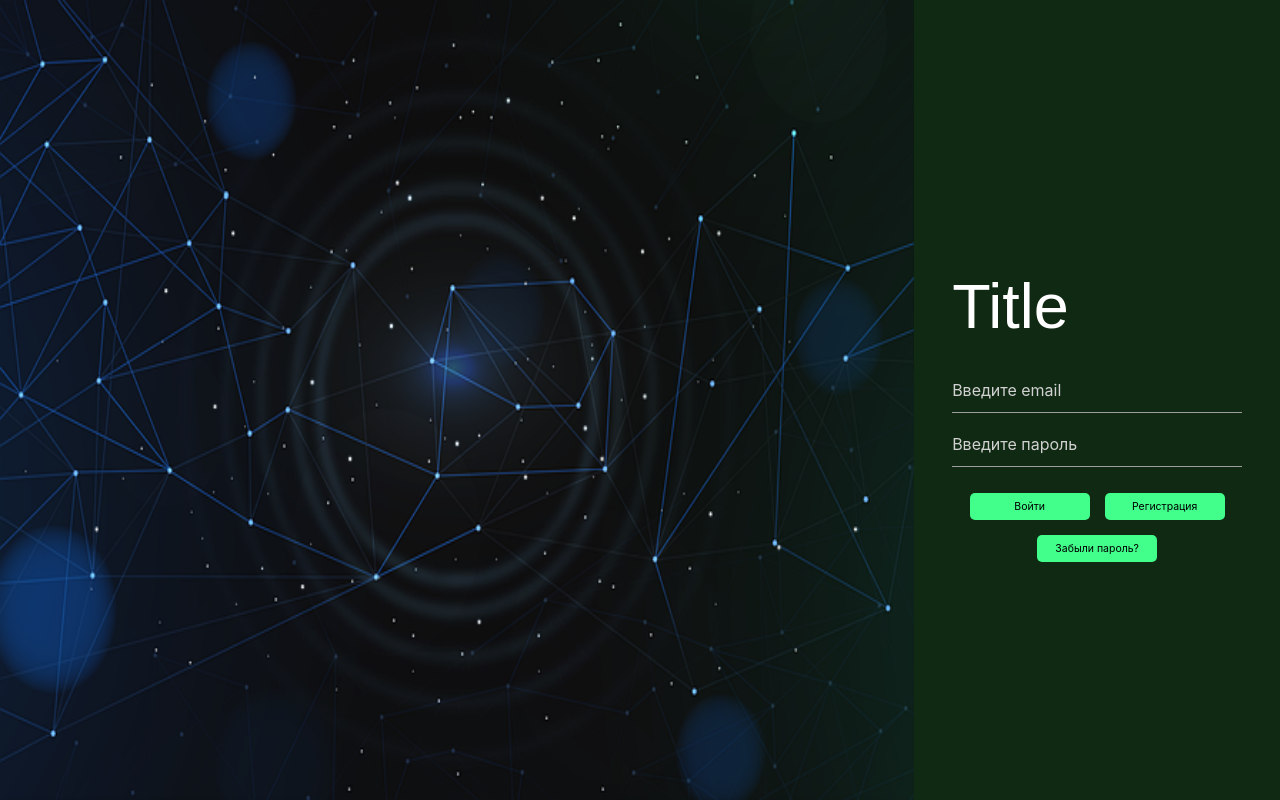
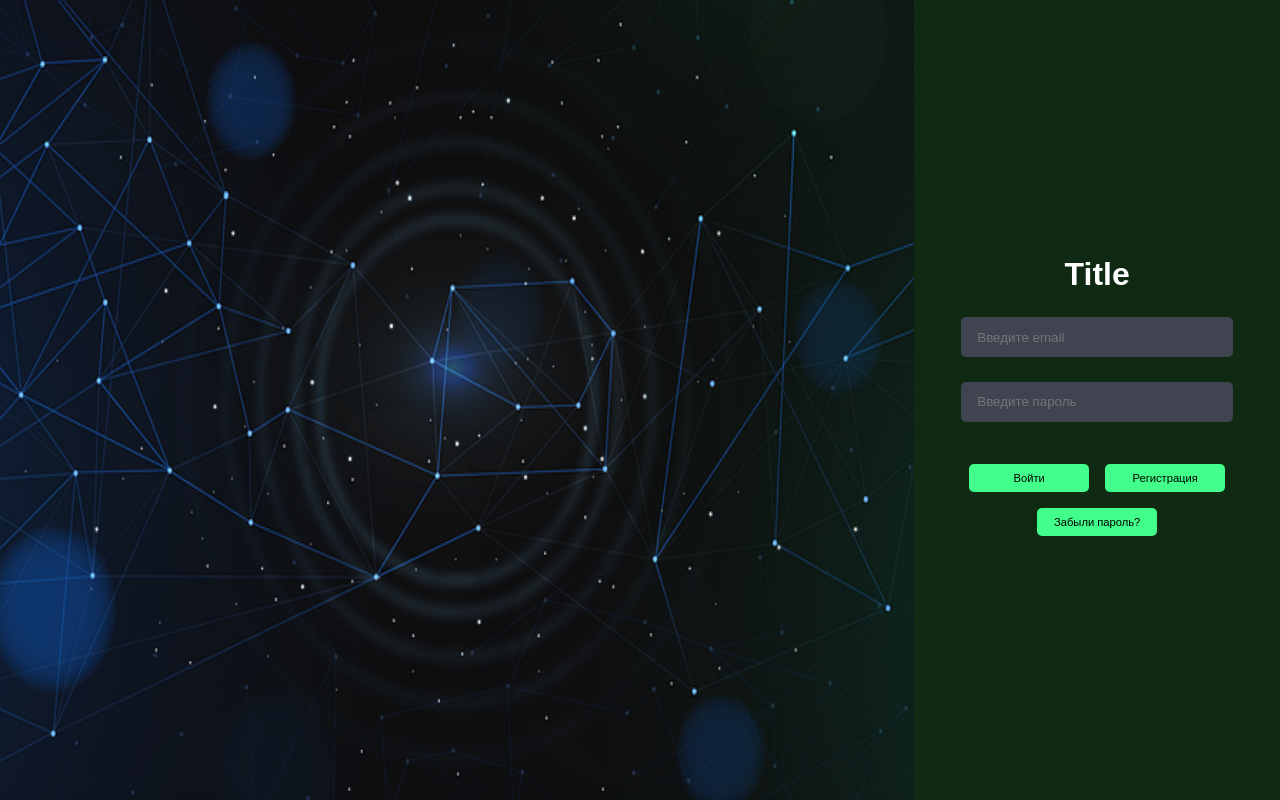
Before and after one commit to YusufZarifyanov/ChatApplication, a React (Create React App) app in the folder client/: page /login in a window 1280 px wide. Built offline with nearby package versions, Linux system fonts and the light colour scheme; a web font is replaced by a local one.

Commit message:
--refactor input bug --delete materialize ui

```diff
--- a/client/src/index.css
+++ b/client/src/index.css
@@ -1,4 +1,3 @@
-@import "~materialize-css/dist/css/materialize.min.css";
 
 body {
   margin: 0;
--- a/client/src/styles/Login.scss
+++ b/client/src/styles/Login.scss
@@ -6,6 +6,17 @@
     justify-content: space-evenly;
     flex-direction: column;
     border-radius: 15px;
+    input {
+        height: 40px;
+        width: 95%;
+        background-color: #404450;
+        border: none;
+        padding-left: 1rem;
+        border-radius: 5px;
+        &:focus {
+            outline: none;
+        }
+    }
 
     .inputWindow__buttons {
         margin-top: 10px;
```
Also changed, not shown: 1 other file (tests, documents, lock files or other folders).
